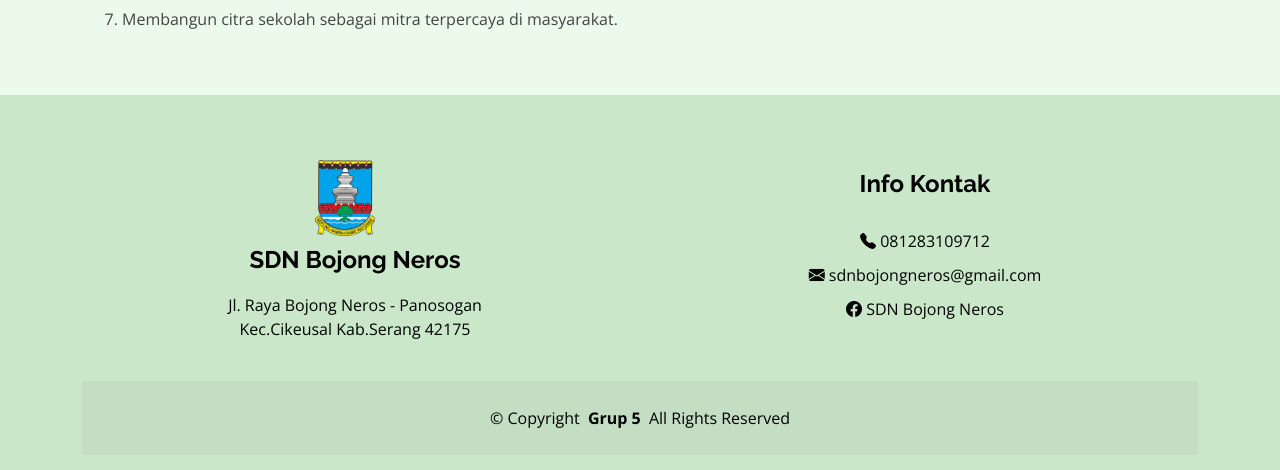
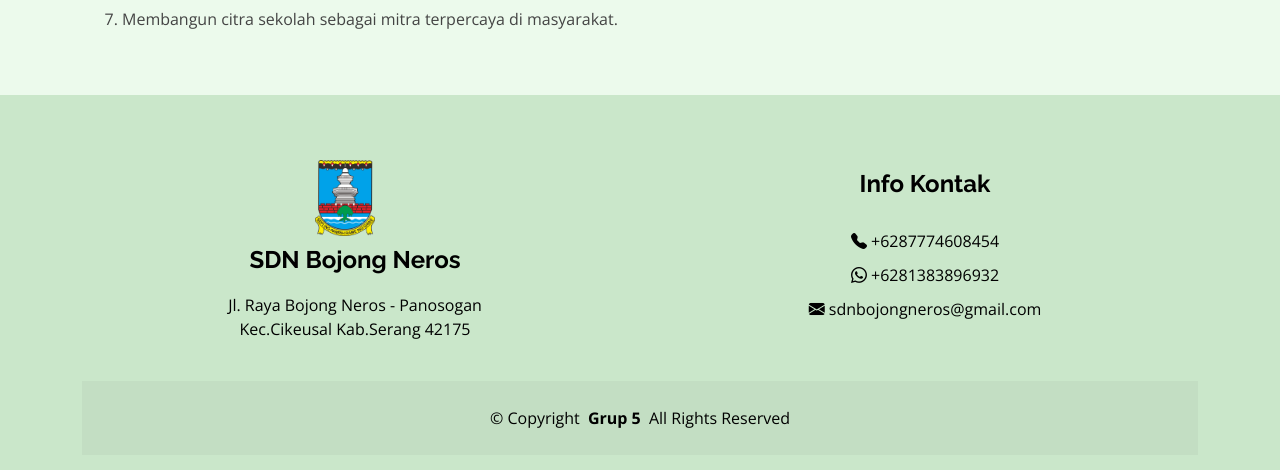
Before and after one commit to oneforaall05/webSekolah1, a Flask app: page / in a window 1280 px wide. Shown: the part 1310-1780 px from the top of the page. Run offline with Flask 3, Linux system fonts and the light colour scheme; some libraries are stand-ins or nearby versions.

Commit message:
edit profile

```diff
--- a/app.py
+++ b/app.py
@@ -1742,4 +1742,4 @@ def AdminDeleteFasilitas(_id):
 
 if __name__ == '__main__':
    #  app.run('0.0.0.0', port=5001, debug=True)
-   app.run(host='192.168.1.8', port=5001, debug=True)
+   app.run(host='192.168.0.107', port=5001, debug=True)
--- a/templates/footer.html
+++ b/templates/footer.html
@@ -103,13 +103,13 @@
           <h3>Info Kontak</h3>
           <div class="contact-info text-center">
             <p>
-              <i class="bi bi-telephone-fill"></i> 081283109712
+              <i class="bi bi-telephone-fill"></i> +6287774608454
+            </p>
+            <p>
+              <i class="bi bi-whatsapp"></i> +6281383896932
             </p>
             <p>
               <i class="bi bi-envelope-fill"></i> sdnbojongneros@gmail.com
-            </p>
-            <p>
-              <i class="bi bi-facebook"></i> SDN Bojong Neros
             </p>
           </div>
 
```
Also changed, not shown: static/fotoBerita/Berita-2024-06-06-16-01-33.png (deleted), static/fotoBerita/subBerita-2024-06-06-16-06-01.png (deleted), static/fotoStruktur/struktur sd.jpg (deleted), static/fotoStruktur/struktur-2024-06-10-11-06-24.jpg (deleted), static/fotoStruktur/struktur-2024-06-22-18-06-19.jpg (added), static/fotoStruktur/struktursdbojong.jpg (added).
